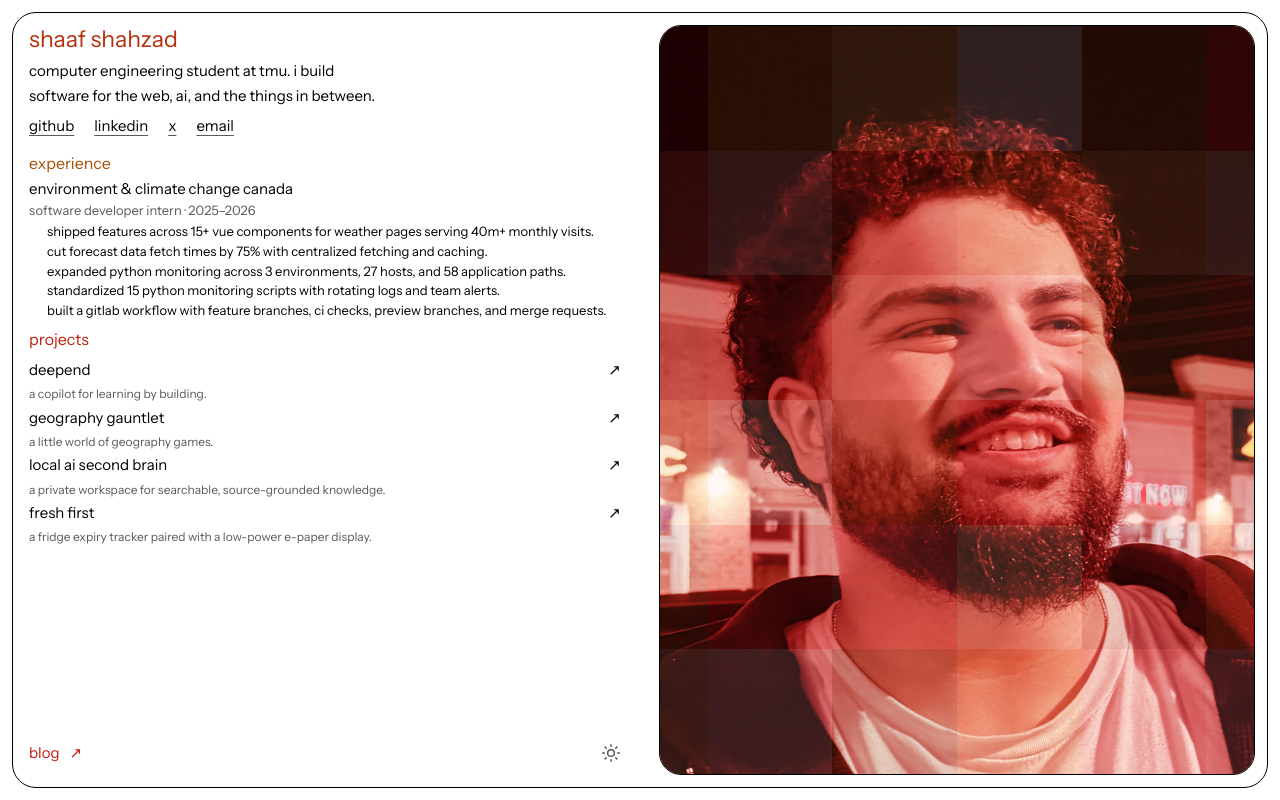
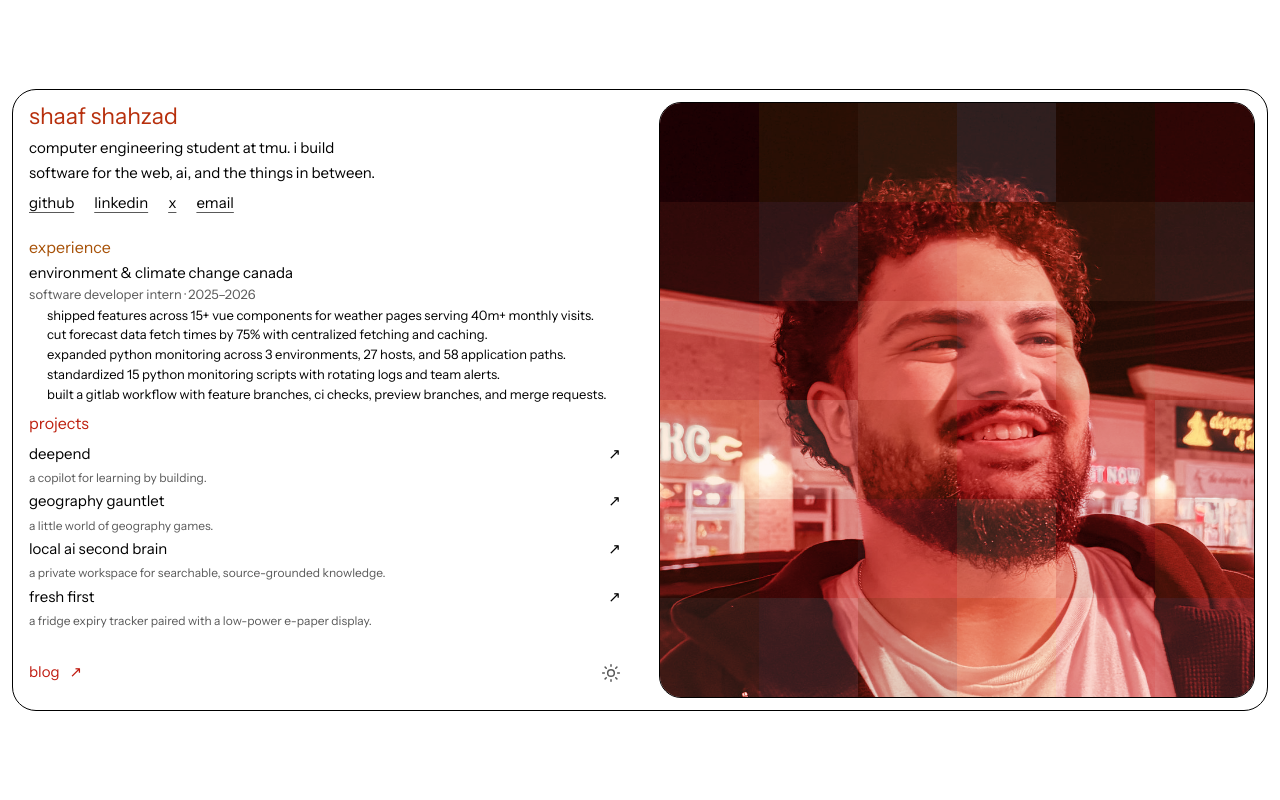
Before and after one commit to shaafshahzad/portfolio-2026, a Next.js app: page / in a window 1280 px wide. Built offline with nearby package versions, Linux system fonts and the light colour scheme.

Commit message:
Fix portrait proportions and center portfolio card

```diff
--- a/app/globals.css
+++ b/app/globals.css
@@ -133,8 +133,10 @@ h2 {
   isolation: isolate;
   grid-column: 2;
   grid-row: 1 / 4;
+  align-self: center;
   position: relative;
-  min-height: 600px;
+  aspect-ratio: 1;
+  min-height: 0;
   overflow: hidden;
   border: 1px solid var(--line);
   border-radius: 22px;
@@ -556,15 +558,16 @@ h2 {
 }
 @media (min-width: 1001px) {
   body:has(.portfolio) {
-    overflow: hidden;
+    display: grid;
+    min-height: 100svh;
+    align-items: center;
   }
   .portfolio {
     grid-template-columns: minmax(540px, 1fr) minmax(0, 1fr);
-    grid-template-rows: auto minmax(0, 1fr) auto;
-    height: calc(100svh - 40px);
+    grid-template-rows: auto auto auto;
+    height: auto;
     min-height: 0;
     margin-block: 20px;
-    overflow: hidden;
   }
   .portrait {
     min-height: 0;
@@ -576,7 +579,7 @@ h2 {
 @media (min-width: 1001px) and (max-height: 800px) {
   .portfolio {
     width: calc(100% - 24px);
-    height: calc(100svh - 24px);
+    height: auto;
     margin-block: 12px;
     padding: 12px;
     column-gap: clamp(20px, 3vw, 44px);
```
